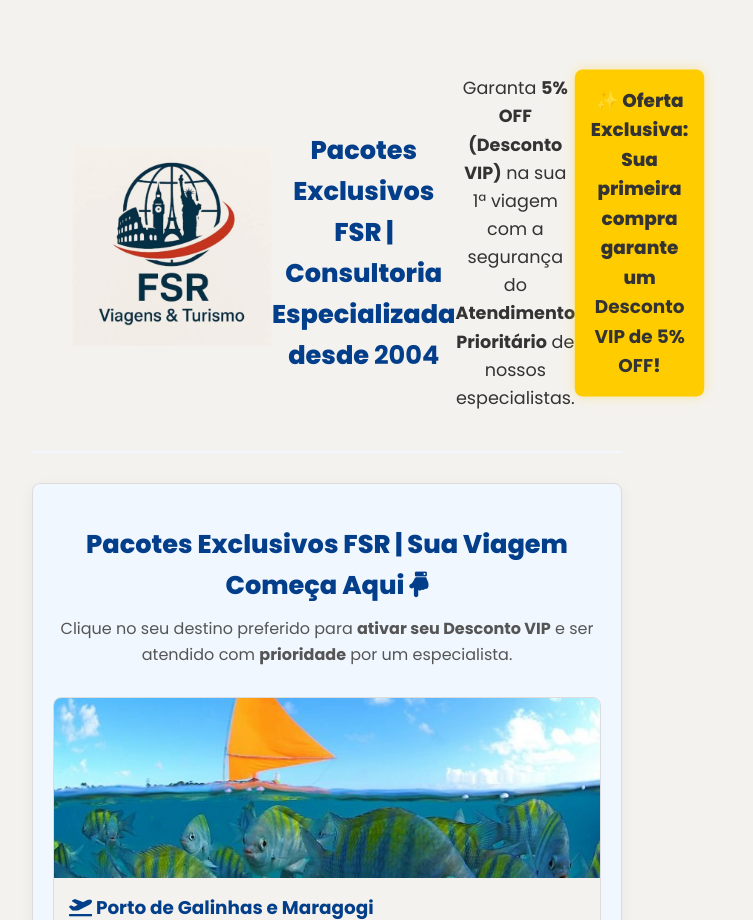
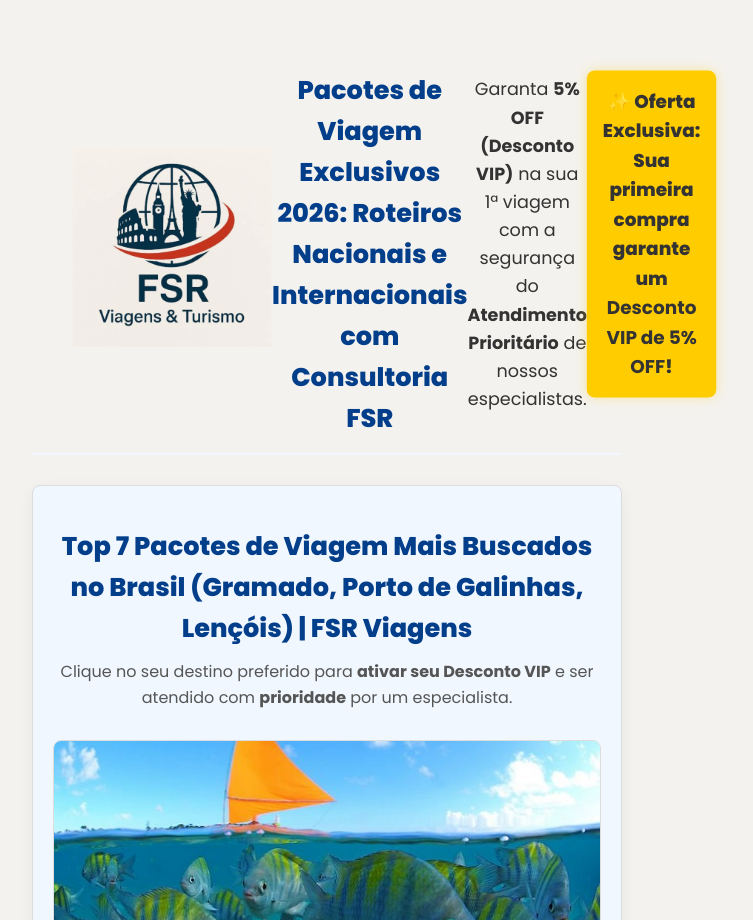
Before and after one commit to fsrviagens/fsr-turismo-lp-manager, a Flask app: page / in a window 1280 px wide. Shown: the top 920 px of the page, without its empty margins (313-1066 px from the left). Run offline with Flask 3, Linux system fonts and the light colour scheme; data that the repository does not hold is empty; some libraries are stand-ins or nearby versions.

Commit message:
Atualizar o index.html

```diff
--- a/templates/index.html
+++ b/templates/index.html
@@ -3,7 +3,7 @@
 <head>
     <meta charset="UTF-8">
     <meta name="viewport" content="width=device-width, initial-scale=1.0">
-    <title>FSR Viagens | Pacotes Exclusivos + Desconto VIP de 5% OFF (Atendimento Prioritário)</title>
+    <title>Pacotes de Viagem 2026: Gramado, Porto de Galinhas e Destinos Exclusivos | FSR Viagens | 5% OFF VIP</title>
 
     <script async src="https://www.googletagmanager.com/gtag/js?id=G-EB762TMB8T"></script>
     <script>
@@ -16,7 +16,7 @@
     <link rel="stylesheet" href="/static/style.css">
     <link rel="stylesheet" href="https://cdnjs.cloudflare.com/ajax/libs/font-awesome/5.15.4/css/all.min.css" crossorigin="anonymous" referrerpolicy="no-referrer" />
 
-    <meta name="description" content="Consultoria de viagens especializada desde 2004. Escolha seu pacote FSR, veja as opções de preço e garanta um Desconto VIP de 5% OFF na sua primeira reserva.">
+    <meta name="description" content="Sua consultoria de viagens especializada. Encontre pacotes exclusivos para Gramado, Nordeste (Porto de Galinhas/Maragogi) e Roteiros Internacionais. Ative seu Desconto VIP de 5% OFF.">
 
     <script src="https://unpkg.com/react@18/umd/react.production.min.js" crossorigin></script>
     <script src="https://unpkg.com/react-dom@18/umd/react-dom.production.min.js" crossorigin></script>
@@ -221,7 +221,13 @@
 
             return (
                 <div className={`pacote-card ${isSelected ? 'pacote-card--selecionado' : ''}`} style={{position: 'relative'}}>
-                    <img src={getImageUrl(pacote.imgKey)} alt={`Imagem de ${pacote.nome}`} loading="lazy" />
+                    <img
+                        src={getImageUrl(pacote.imgKey)}
+                        alt={`Imagem de ${pacote.nome}`}
+                        loading="lazy"
+                        width="400"
+                        height="200"
+                    />
                     <div className="pacote-content">
                         <h3><i className={`fas fa-${pacote.tipo === 'NACIONAL' ? 'plane-departure' : 'globe-americas'}`}></i> {pacote.nome}</h3>
                         <p className="card-duracao"><i className="far fa-calendar-alt"></i> {precoInfo ? precoInfo.noites : 'Consulte'} | Saídas: {pacote.saida || 'Variável'}</p>
@@ -276,7 +282,7 @@
 
             return (
                 <div className="vitrine-pacotes">
-                    <h2>Pacotes Exclusivos FSR | Sua Viagem Começa Aqui <i className="fas fa-hand-point-down"></i></h2>
+                    <h2>Top 7 Pacotes de Viagem Mais Buscados no Brasil (Gramado, Porto de Galinhas, Lençóis) | FSR Viagens</h2>
                     {/* REDUÇÃO DE ASTERISCOS: Usando tag <strong> para negrito no corpo do texto */}
                     <p style={{textAlign: 'center', marginBottom: '25px', color: '#555'}}>Clique no seu destino preferido para <strong>ativar seu Desconto VIP</strong> e ser atendido com <strong>prioridade</strong> por um especialista.</p>
                     <div className="pacotes-grid">
@@ -513,7 +519,7 @@ ${descritivoRoteiro}
                             height="100"
                             loading="lazy" />
                         <h1 className="hero__headline">
-                            Pacotes Exclusivos FSR | Consultoria Especializada desde <strong>2004</strong>
+                            Pacotes de Viagem Exclusivos 2026: Roteiros Nacionais e Internacionais com Consultoria FSR
                         </h1>
                         <p className="hero__slogan">
                             {/* REDUÇÃO DE ASTERISCOS: Usando tag <strong> */}
```
